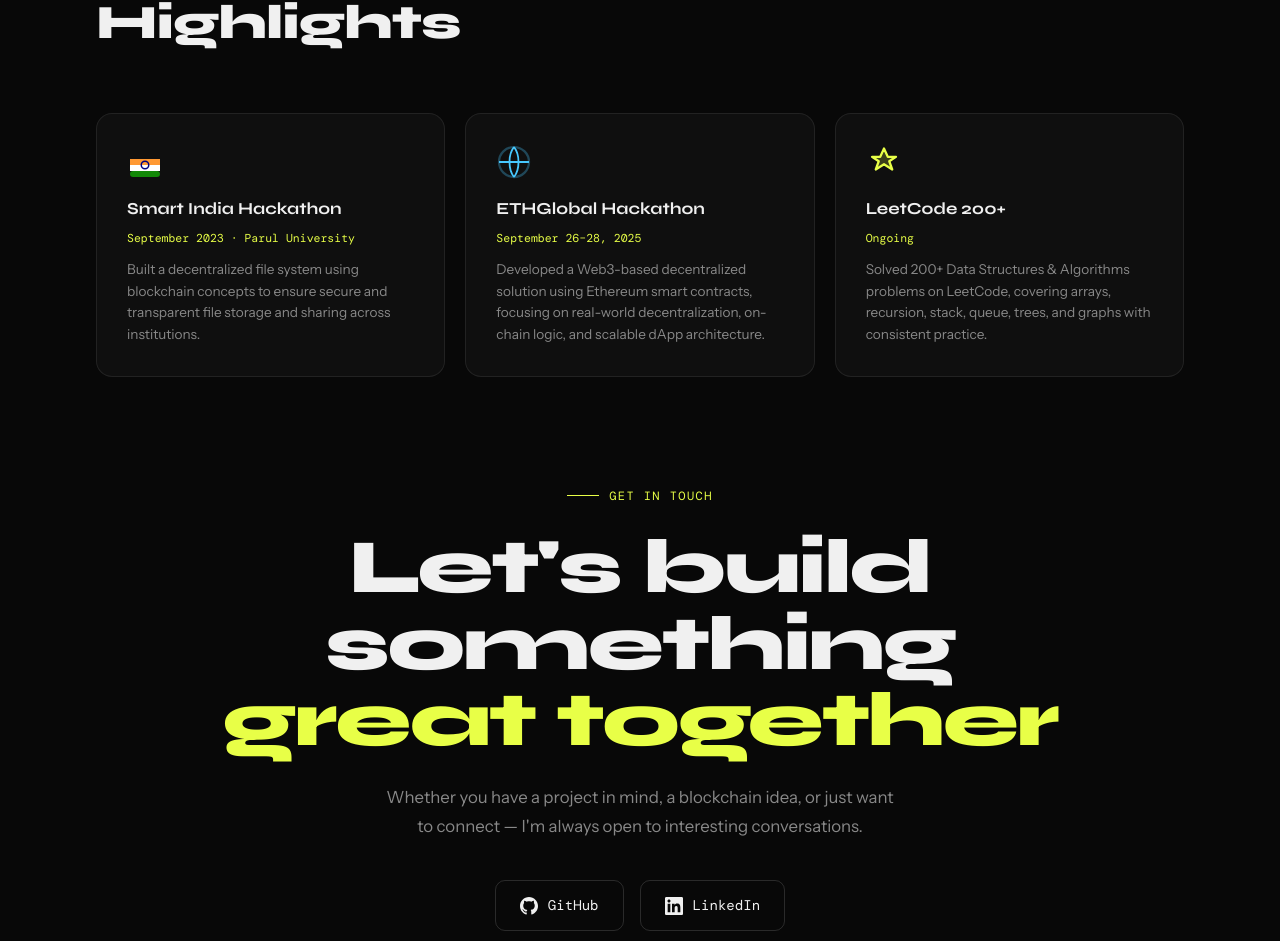
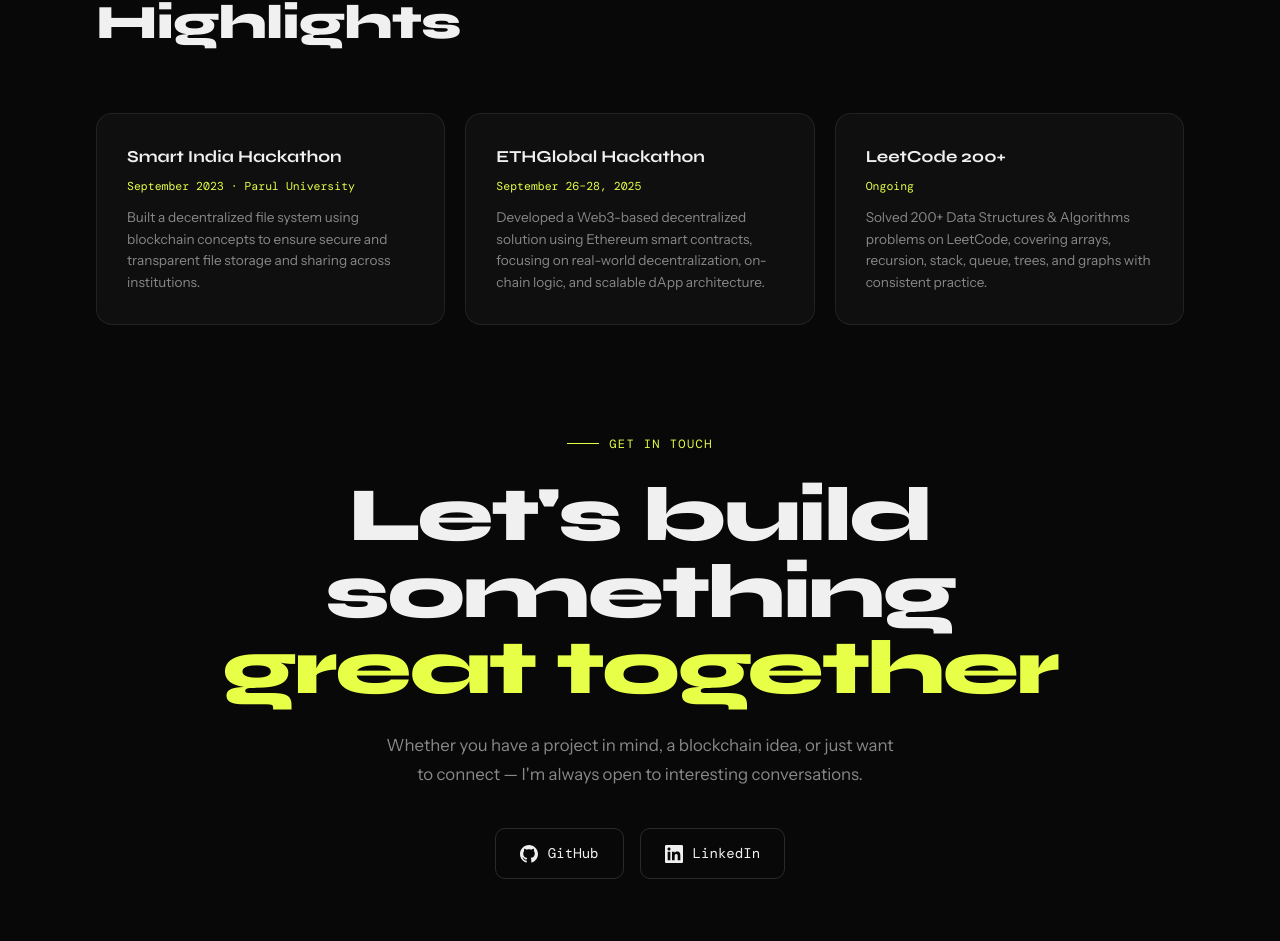
Before and after one commit to dev-by-yash/Portfolio, a Next.js app: page / in a window 1280 px wide. Shown: the part 5229-6170 px from the top of the page. Built offline with nearby package versions, Linux system fonts and the light colour scheme; a web font is replaced by a local one.

Commit message:
removed the emoji from highlights

```diff
--- a/components/Achievements.tsx
+++ b/components/Achievements.tsx
@@ -20,7 +20,7 @@ export default function Achievements() {
         <div className="achievements-grid">
           {achievements.map((a, i) => (
             <div className={`achievement-card reveal${i > 0 ? ` reveal-delay-${i}` : ""}`} key={a.title}>
-              <div className="achievement-icon">{icons[i]}</div>
+              {/* <div className="achievement-icon">{icons[i]}</div> */}
               <h4 className="achievement-title">{a.title}</h4>
               <div className="achievement-date">{a.date}</div>
               <p className="achievement-desc">{a.desc}</p>
--- a/components/BgCanvas.tsx
+++ b/components/BgCanvas.tsx
@@ -1,5 +1,5 @@
 "use client";
-import { useEffect, useRef, useState } from "react";
+import { useEffect, useRef } from "react";
 
 export default function BgCanvas() {
   const isEnabled = typeof window !== "undefined" && !('ontouchstart' in window || navigator.maxTouchPoints > 0 || window.matchMedia("(pointer: coarse)").matches);
```
